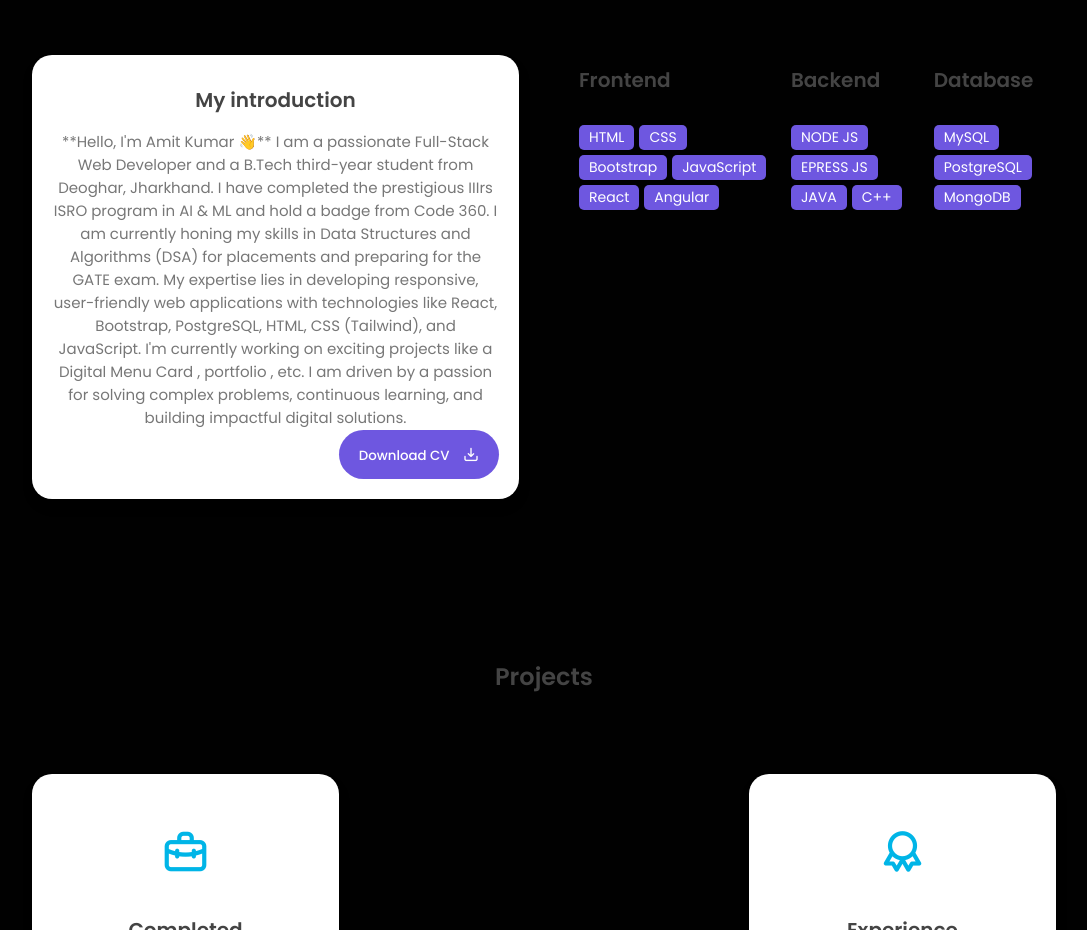
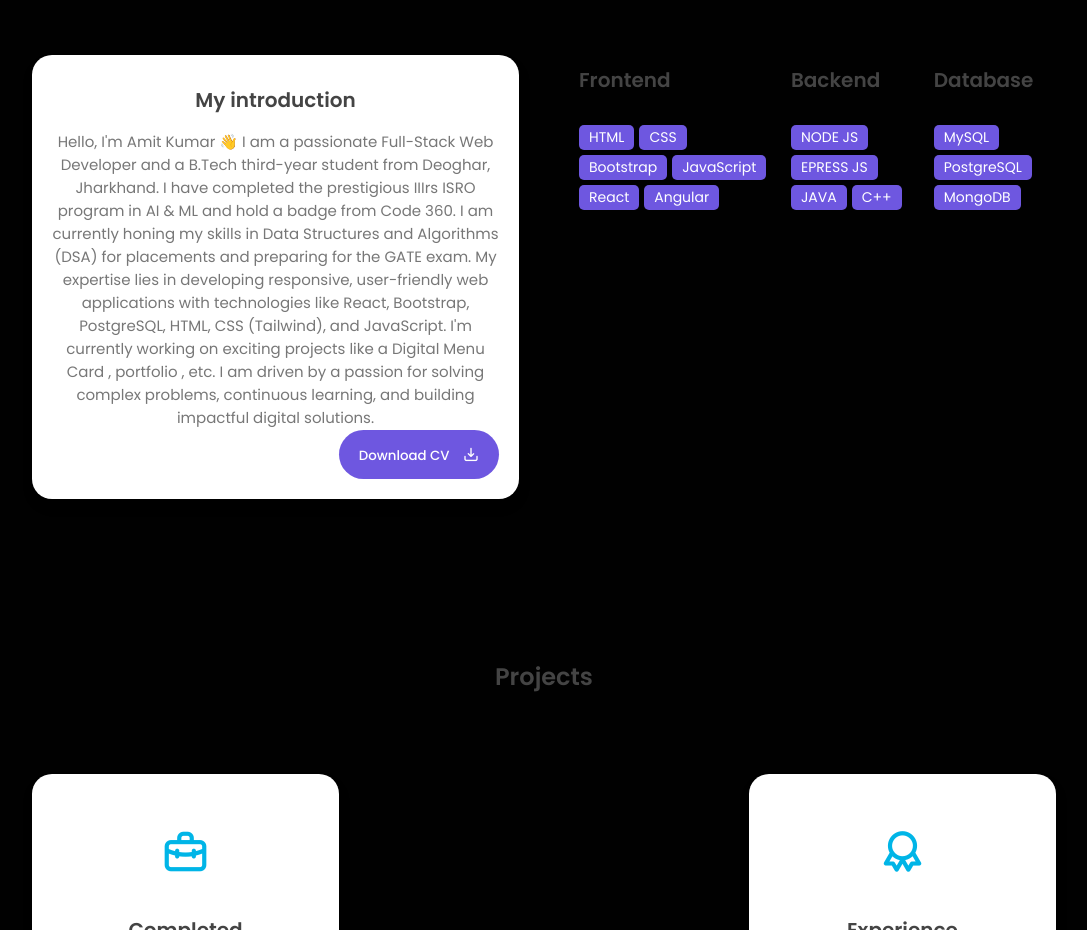
Before and after one commit to SHARMA20030323/Portfolio, a website: page index.html in a window 1280 px wide. Shown: the part 940-1870 px from the top of the page, without its empty margins (96-1183 px from the left). Drawn offline with nearby package versions, Linux system fonts and the light colour scheme.

Commit message:
Update index.html

```diff
--- a/index.html
+++ b/index.html
@@ -116,7 +116,7 @@
             <div class="col">
                 <div class="about-info">
                     <h3>My introduction</h3>
-                    <p>**Hello, I'm Amit Kumar 👋**
+                    <p>Hello, I'm Amit Kumar 👋
 
                         I am a passionate Full-Stack Web Developer and a B.Tech third-year student from Deoghar, Jharkhand. I have completed the prestigious IIIrs ISRO program in AI & ML and hold a badge from Code 360. I am currently honing my skills in Data Structures and Algorithms (DSA) for placements and preparing for the GATE exam.
 
```
